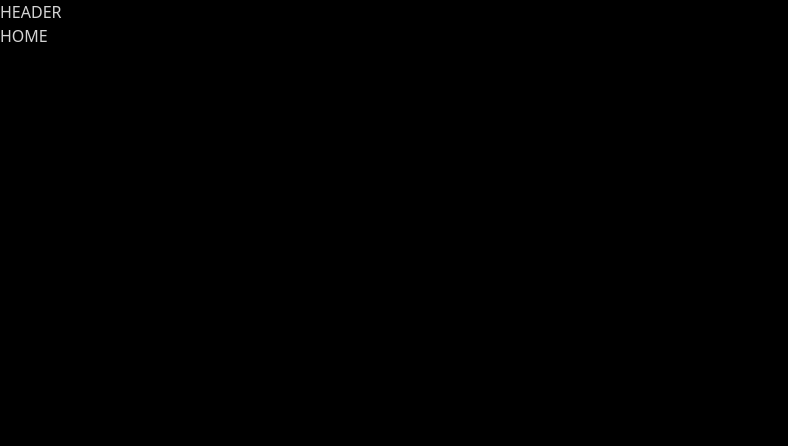
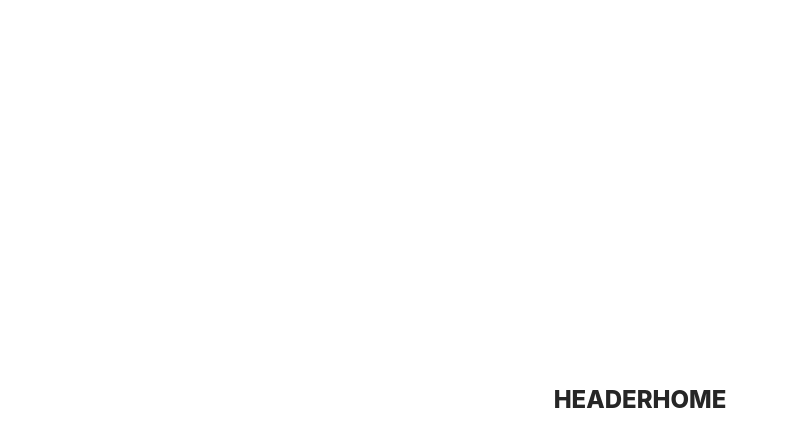
Before and after one commit to KNUST-FECE/CBET-admin, a Next.js app: page / in a window 1280 px wide. Shown: the top 446 px of the page, without its empty margins (0-788 px from the left). Built offline with nearby package versions, Linux system fonts and the light colour scheme.

Commit message:
styles: remove localfont from root layout

```diff
--- a/app/globals.css
+++ b/app/globals.css
@@ -3,6 +3,7 @@
 @tailwind utilities;
 
 :root {
+  --primary: 0 0% 100%;
   --primary-50: 0 0% 98%;
   --primary-100: 0 0% 96.1% ;
   --primary-200: 0 0% 89.8% ;
@@ -14,7 +15,6 @@
   --primary-800: 0 0% 14.9% ;
   --primary-900: 0 0% 9% ;
   --primary-950: 0 0% 3.9% ;
-  --primary: 0 0% 0%;
 
   --secondary-50: 213.8 100% 96.9%;
   --secondary-100: 214.3 94.6% 92.7% ;
@@ -62,6 +62,7 @@
 
 @media (prefers-color-scheme: dark) {
   :root {
+    --primary: 0 0% 100%;
     --primary-50: 0 0% 98%;
     --primary-100: 0 0% 96.1% ;
     --primary-200: 0 0% 89.8% ;
@@ -73,8 +74,8 @@
     --primary-800: 0 0% 14.9% ;
     --primary-900: 0 0% 9% ;
     --primary-950: 0 0% 3.9% ;
-    --primary: 0 0% 0%;
 
+    --secondary: 0 0% 100%;
     --secondary-50: 213.8 100% 96.9%;
     --secondary-100: 214.3 94.6% 92.7% ;
     --secondary-200: 213.3 96.9% 87.3% ;
@@ -86,7 +87,6 @@
     --secondary-800: 224.3 76.3% 48% ;
     --secondary-900: 224.4 64.3% 32.9% ;
     --secondary-950: 226.2 57% 21% ;
-    --secondary: 0 0% 100%;
 
     --success-50: 138.5 76.5% 96.7%;
     --success-100: 140.6 84.2% 92.5% ;
@@ -114,16 +114,26 @@
   }
 }
 
+/* ///////////////////////////////////// */
+/* ///////////// BASE STYLES ////////// */
+/* //////////////////////////////////// */
 @layer base {
   html {
     @apply scroll-smooth
   }
 
   body {
-    @apply bg-primary text-primary-300 scroll-smooth w-full min-h-dvh;
+    @apply w-full min-h-dvh bg-primary text-primary-950 scroll-smooth font-inter;
+  }
+
+  p {
+    @apply text-balance text-2xl font-extrabold text-primary-800;
   }
 }
 
+/* ///////////////////////////////////// */
+/* /////////// UTILITY STYLES ////////// */
+/* //////////////////////////////////// */
 @layer utilities {
   .text-balance {
     text-wrap: balance;
@@ -133,3 +143,21 @@
     @apply flex items-center justify-center;
   }
 }
+
+/* ///////////////////////////////////// */
+/* ///////////// LOGIN STYLES ////////// */
+/* //////////////////////////////////// */
+@layer utilities {
+  .login-container {
+    @apply w-full min-h-dvh flex-center;
+  }
+}
+
+/* ///////////////////////////////////// */
+/* //////////// ADMIN STYLES ////////// */
+/* //////////////////////////////////// */
+@layer utilities {
+  .admin-container {
+    @apply w-full min-h-dvh flex-center;
+  }
+}
--- a/app/layout.tsx
+++ b/app/layout.tsx
@@ -1,24 +1,9 @@
-import type { Metadata } from "next";
-import localFont from "next/font/local";
 import "./globals.css";
-
-const geistSans = localFont({
-  src: "./fonts/GeistVF.woff",
-  variable: "--font-geist-sans",
-  weight: "100 900",
-});
-const geistMono = localFont({
-  src: "./fonts/GeistMonoVF.woff",
-  variable: "--font-geist-mono",
-  weight: "100 900",
-});
 
 export default function RootLayout({ children }: Readonly<{ children: React.ReactNode; }>) {
   return (
     <html lang="en">
-      <body
-        className={`${geistSans.variable} ${geistMono.variable} antialiased`}
-      >
+      <body>
         {children}
       </body>
     </html>
```
Also changed, not shown: app/fonts/GeistMonoVF.woff (deleted), app/fonts/GeistVF.woff (deleted).
